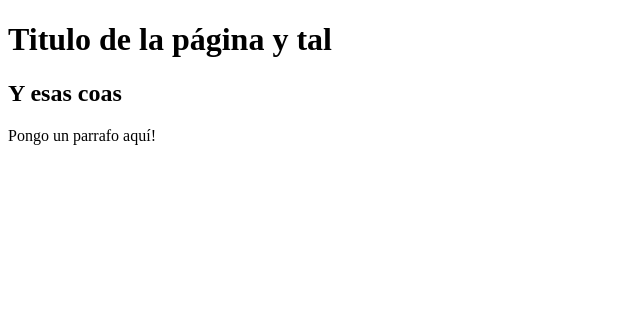
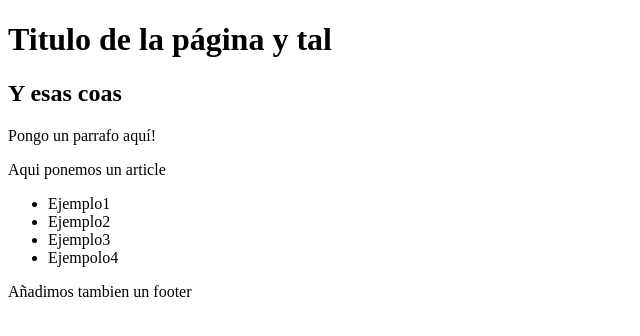
Before and after one commit to SAfonso/pagina-web, a plain HTML site: page index.html in a window 1280 px wide. Shown: the whole page, without its empty margins (0-640 px from the left). Drawn offline with Linux system fonts and the light colour scheme.

Commit message:
Añadimos Footer,Article y Aside
Se añaden algunos elementos más a nuestra web.

```diff
--- a/index.html
+++ b/index.html
@@ -10,5 +10,15 @@
 		<h2>Y esas coas</h2>
 		<p>Pongo un parrafo aquí!</p>
 	</header>
+	<article>Aqui ponemos un article</article>
+	<aside>
+		<ul>
+			<li>Ejemplo1</li>
+			<li>Ejemplo2</li>
+			<li>Ejemplo3</li>
+			<li>Ejempolo4</li>
+		</ul>
+	</aside>
+	<footer>Añadimos tambien un footer</footer>
 </body>
 </html>
```
